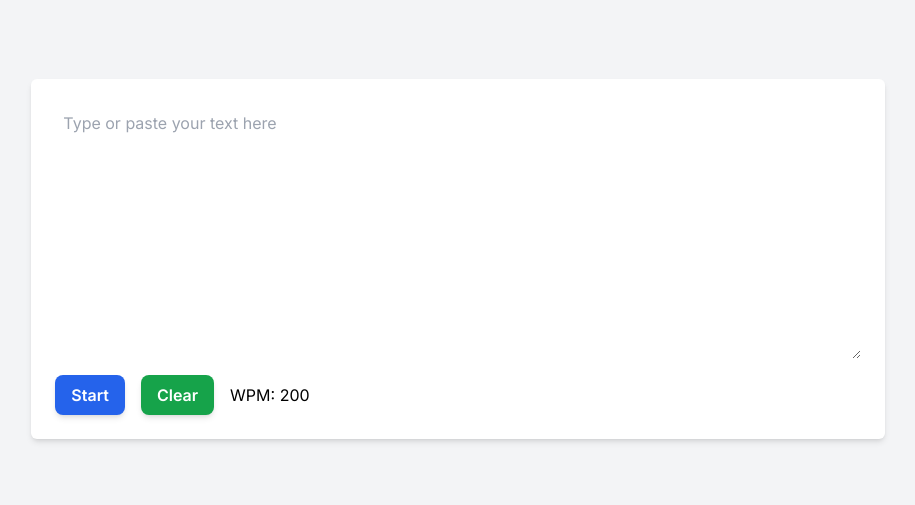
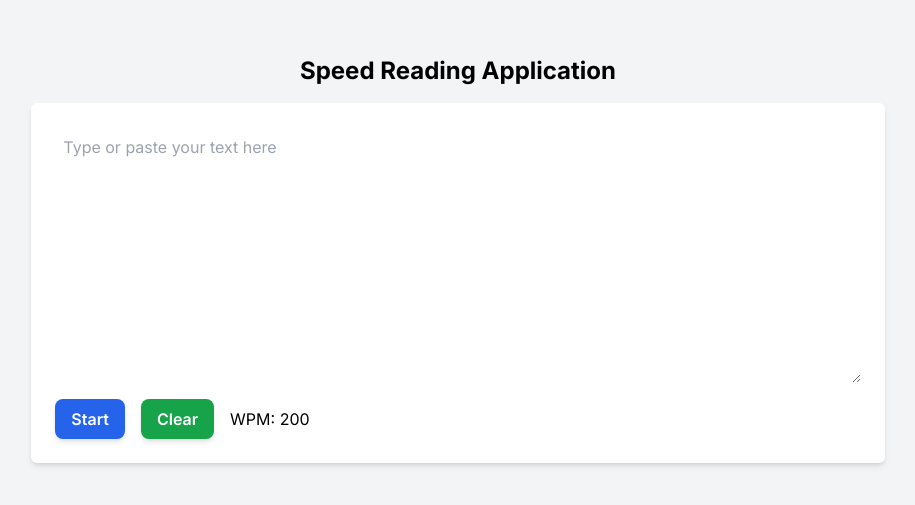
Before and after one commit to vicarb/speedreader, a Next.js app: page / in a window 1280 px wide. Shown: the part 141-646 px from the top of the page, without its empty margins (182-1097 px from the left). Built offline with nearby package versions, Linux system fonts and the light colour scheme.

Commit message:
updated layout

```diff
--- a/components/Reader/Reader.tsx
+++ b/components/Reader/Reader.tsx
@@ -46,6 +46,7 @@
 
   return (
     <div className="flex flex-col items-center justify-center min-h-screen py-2 bg-gray-100">
+    <h1 className="text-2xl font-bold mb-4">Speed Reading Application</h1>
     <div className="p-6 bg-white shadow-md rounded-md w-2/3">
       <div className="relative h-64 overflow-hidden">
         {isReading ? (
--- a/next.config.js
+++ b/next.config.js
@@ -1,6 +1,6 @@
 /** @type {import('next').NextConfig} */
 const nextConfig = {
-  output: 'export',
+  // output: 'export',
 }
 
 module.exports = nextConfig
```
Lines whose indentation alone changed are shown as unchanged.
